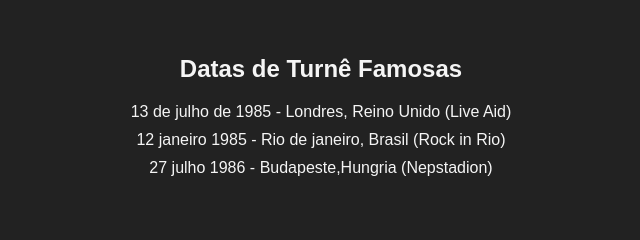
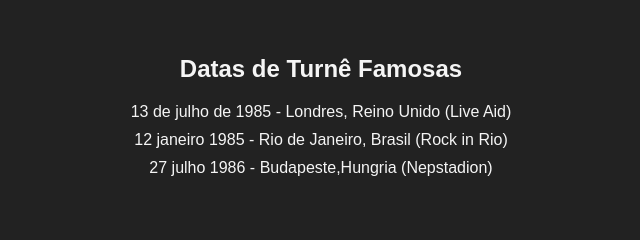
Before and after one commit to lipebaba/C-digos-landing-page, a plain HTML site: page Banda/index.html in a window 1280 px wide. Shown: the part 1400-1640 px from the top of the page, 319-959 px from the left. Drawn offline with Linux system fonts and the light colour scheme.

Commit message:
Update index.html

```diff
--- a/Banda/index.html
+++ b/Banda/index.html
@@ -54,7 +54,7 @@
     <h2>Datas de Turnê Famosas</h2>
     <ul>
       <li>13 de julho de 1985 - Londres, Reino Unido (Live Aid)</li>
-      <li>12 janeiro 1985 - Rio de janeiro, Brasil (Rock in Rio)</li>
+      <li>12 janeiro 1985 - Rio de Janeiro, Brasil (Rock in Rio)</li>
       <li>27 julho 1986 - Budapeste,Hungria (Nepstadion)</li>
     </ul>
   </section>
```
